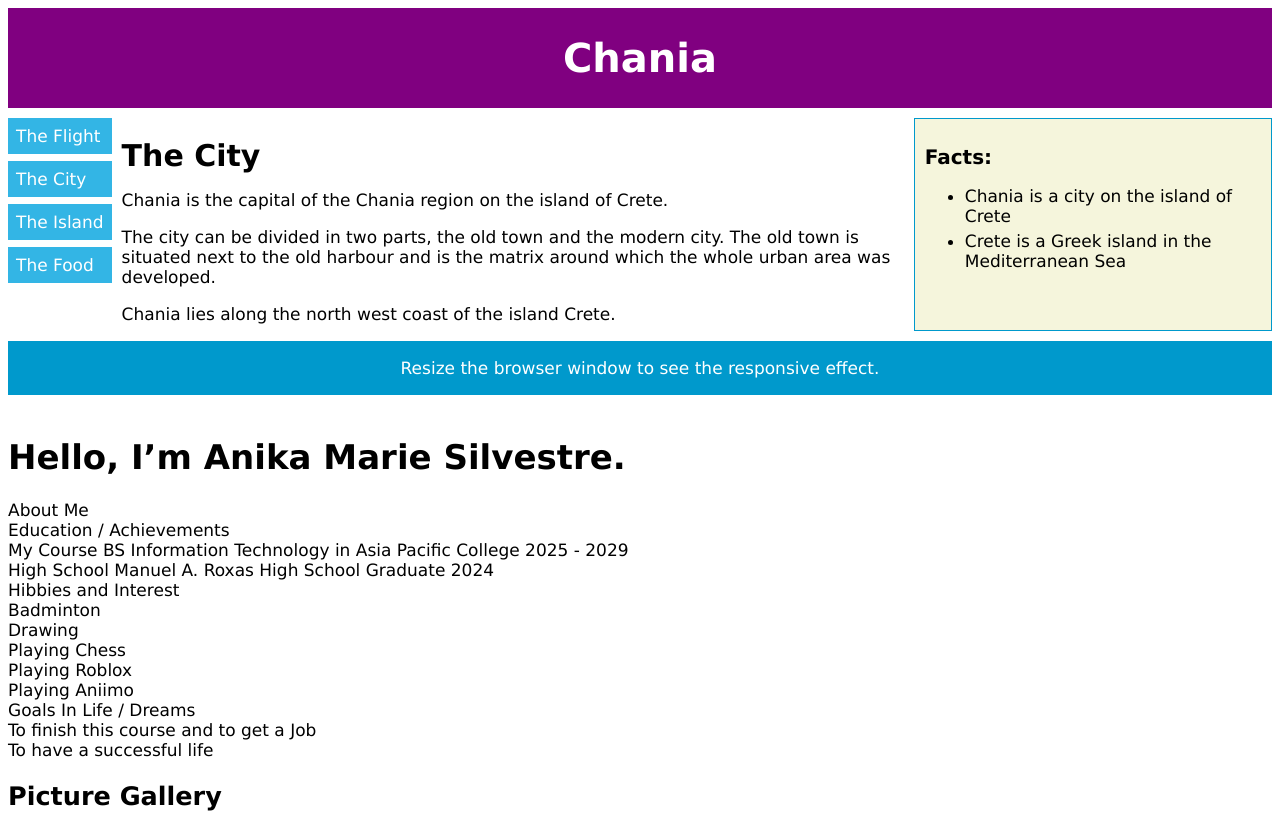
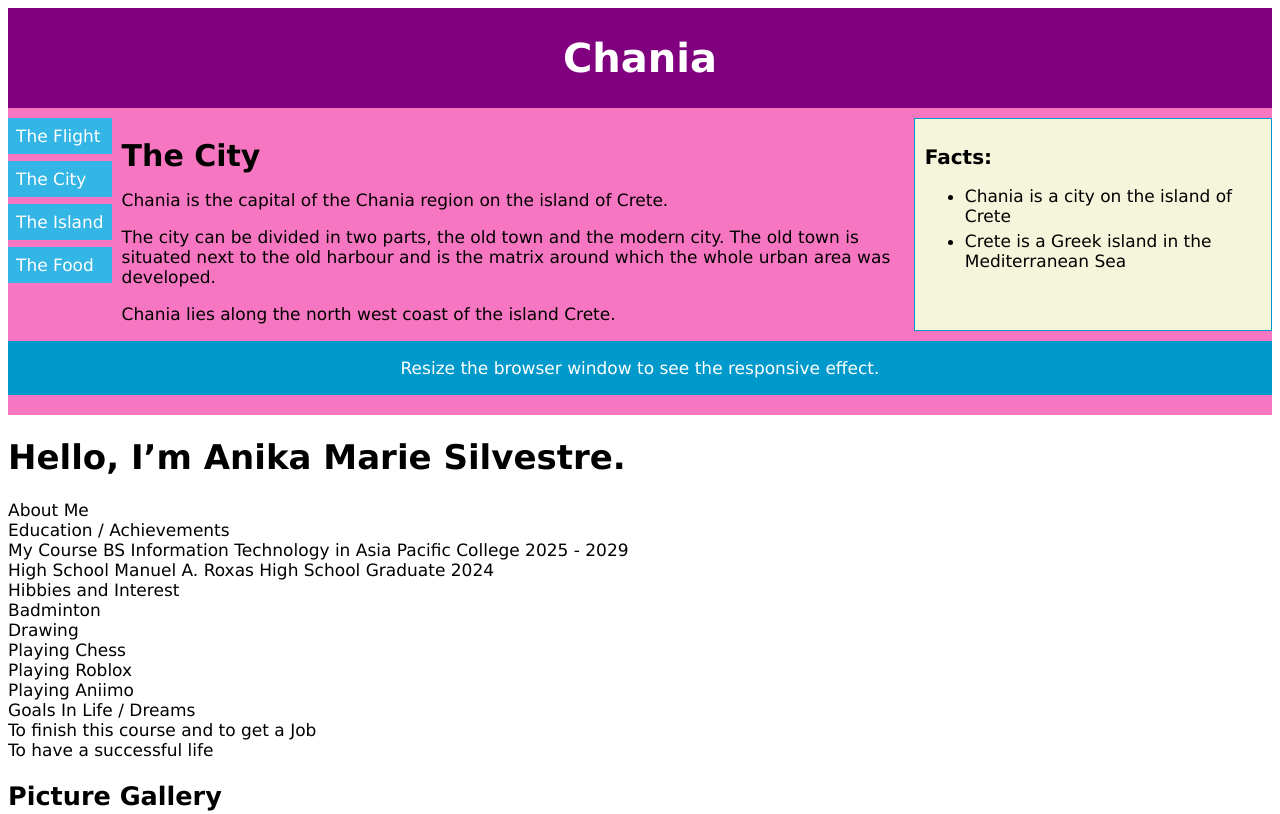
Before and after one commit to APCamsilvestre140342/APCamsilvestre140342-webprog-CS251_IT253-html-lessons, a plain HTML site: page introduction/index.html in a window 1280 px wide. Shown: the top 814 px of the page. Drawn offline with Linux system fonts and the light colour scheme.

Commit message:
chnge color

```diff
--- a/introduction/CSS/rwd.css
+++ b/introduction/CSS/rwd.css
@@ -15,7 +15,7 @@ body {
     'main'
     'facts'
     'footer';
-  background-color: white;
+  background-color: rgb(247, 118, 193);
   gap: 10px;
 }
 
```
